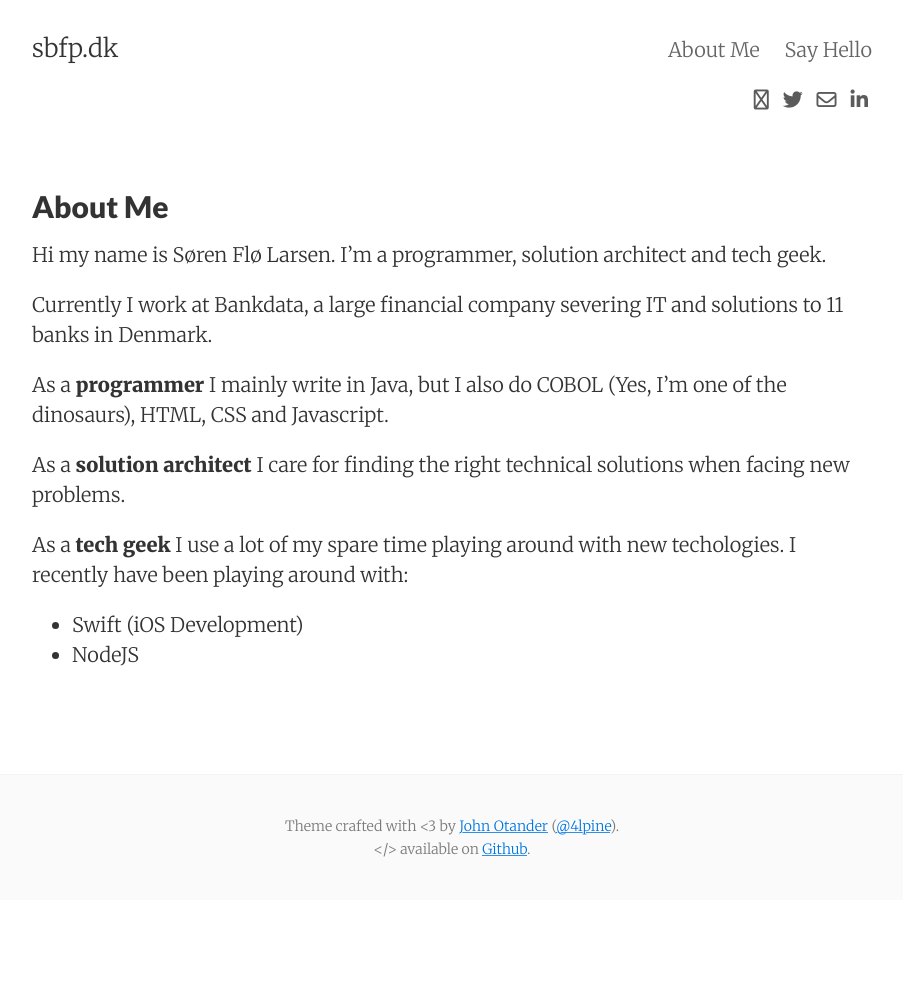
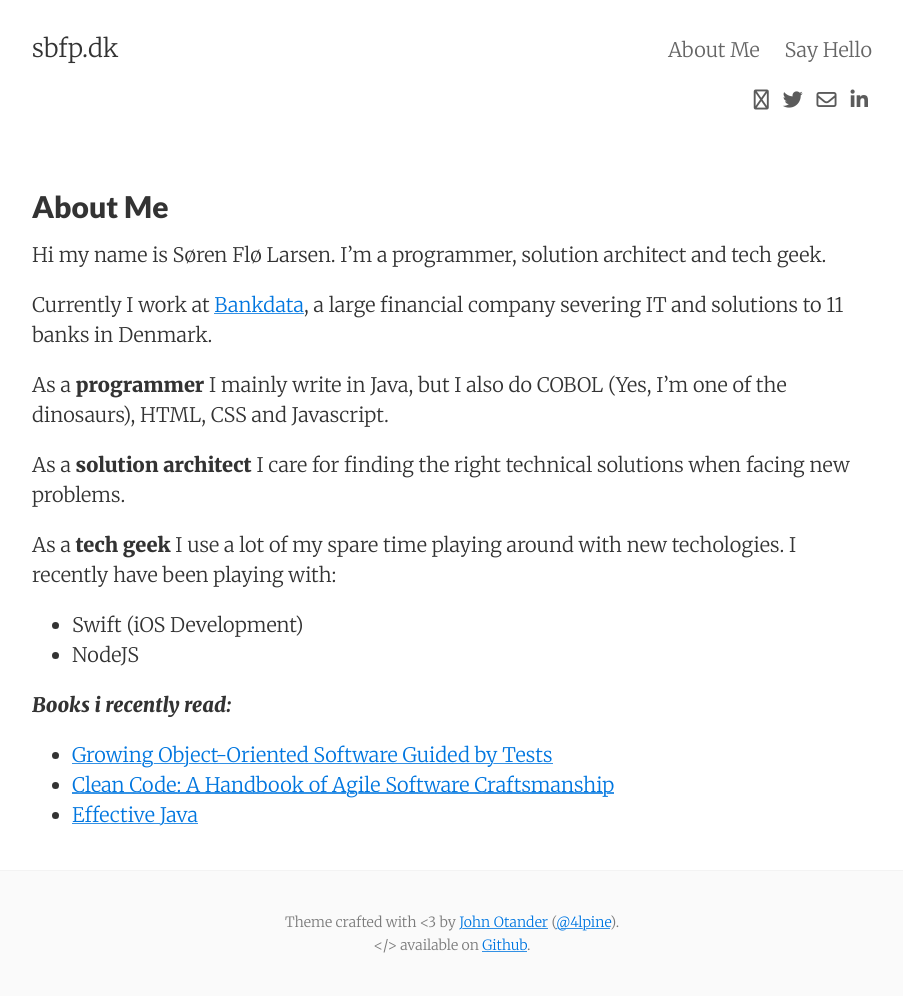
Before and after one commit to sbfp/sbfp.github.io-old, a Jekyll site: the page built from about.md, in a window 1280 px wide. Shown: the whole page, without its empty margins (188-1091 px from the left). Built offline with Jekyll 4.4.1, drawn with Linux system fonts in a browser that asks for light colours; nearby versions of some CDN libraries; before the commit the page ends 900 px from its top, so only the background shows below that.

Commit message:
added recently read books

```diff
--- a/about.md
+++ b/about.md
@@ -7,13 +7,19 @@ tags: about
 
 Hi my name is Søren Flø Larsen. I'm a programmer, solution architect and tech geek.
 
-Currently I work at Bankdata, a large financial company severing IT and solutions to 11 banks in Denmark.
+Currently I work at [Bankdata](http://bankdata.dk/en), a large financial company severing IT and solutions to 11 banks in Denmark.
 
 As a **programmer** I mainly write in Java, but I also do COBOL (Yes, I’m one of the dinosaurs), HTML, CSS and Javascript.
 
 As a **solution architect** I care for finding the right technical solutions when facing new problems.
 
-As a **tech geek** I use a lot of my spare time playing around with new techologies. I recently have been playing around with:
+As a **tech geek** I use a lot of my spare time playing around with new techologies. I recently have been playing with:
 
 * Swift (iOS Development)
 * NodeJS
+
+**_Books i recently read:_**
+
+* [Growing Object-Oriented Software Guided by Tests](http://www.growing-object-oriented-software.com)
+* [Clean Code: A Handbook of Agile Software Craftsmanship](http://www.amazon.com/Clean-Code-Handbook-Software-Craftsmanship/dp/0132350882)
+* [Effective Java](http://www.amazon.com/Effective-Java-2nd-Joshua-Bloch/dp/0321356683)
```
